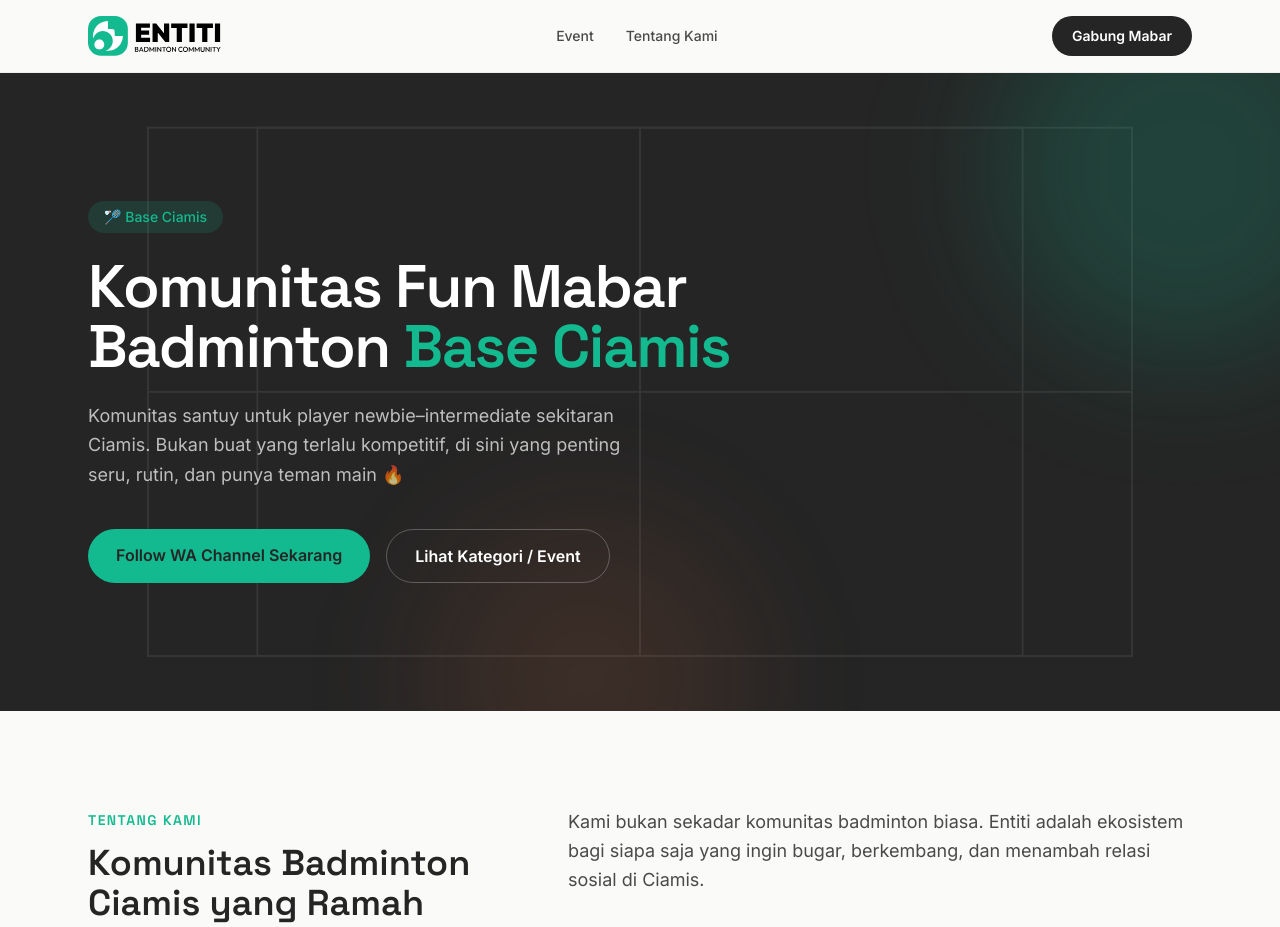
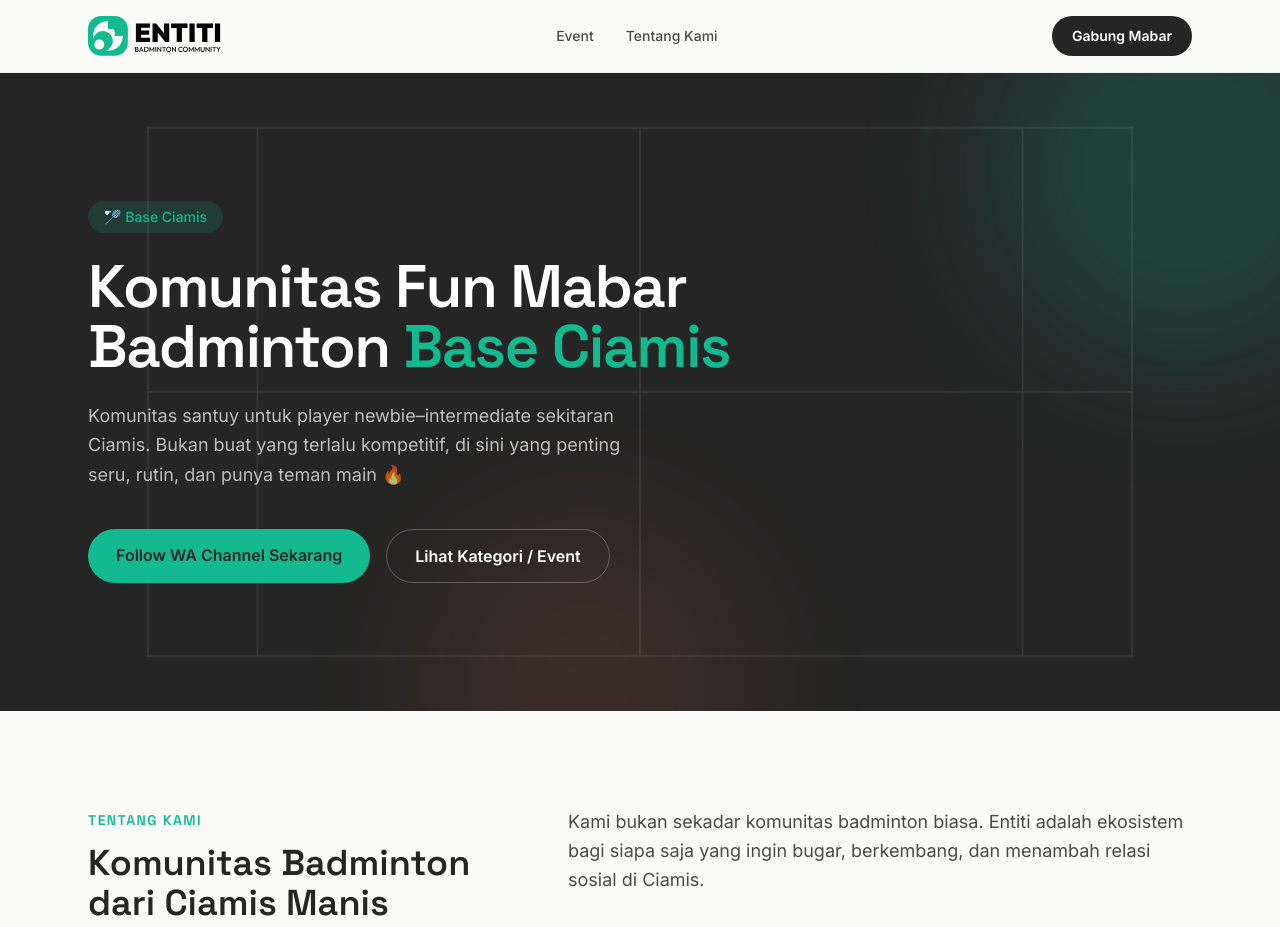
Before and after one commit to fiqriflow/entitiv1, a Next.js app: page / in a window 1280 px wide. Shown: the top 927 px of the page. Built offline with nearby package versions, Linux system fonts and the light colour scheme; no server answers; the database is empty.

Commit message:
Edit Title about kami

```diff
--- a/components/AboutSection.tsx
+++ b/components/AboutSection.tsx
@@ -7,7 +7,7 @@ export default function AboutSection() {
             Tentang Kami
           </span>
           <h2 className="font-display mt-3 text-3xl font-semibold leading-tight text-ink md:text-4xl">
-            Komunitas Badminton Ciamis yang Ramah untuk Semua Level
+            Komunitas Badminton dari Ciamis Manis
           </h2>
         </div>
         <p className="text-lg leading-relaxed text-ink-soft">
```
